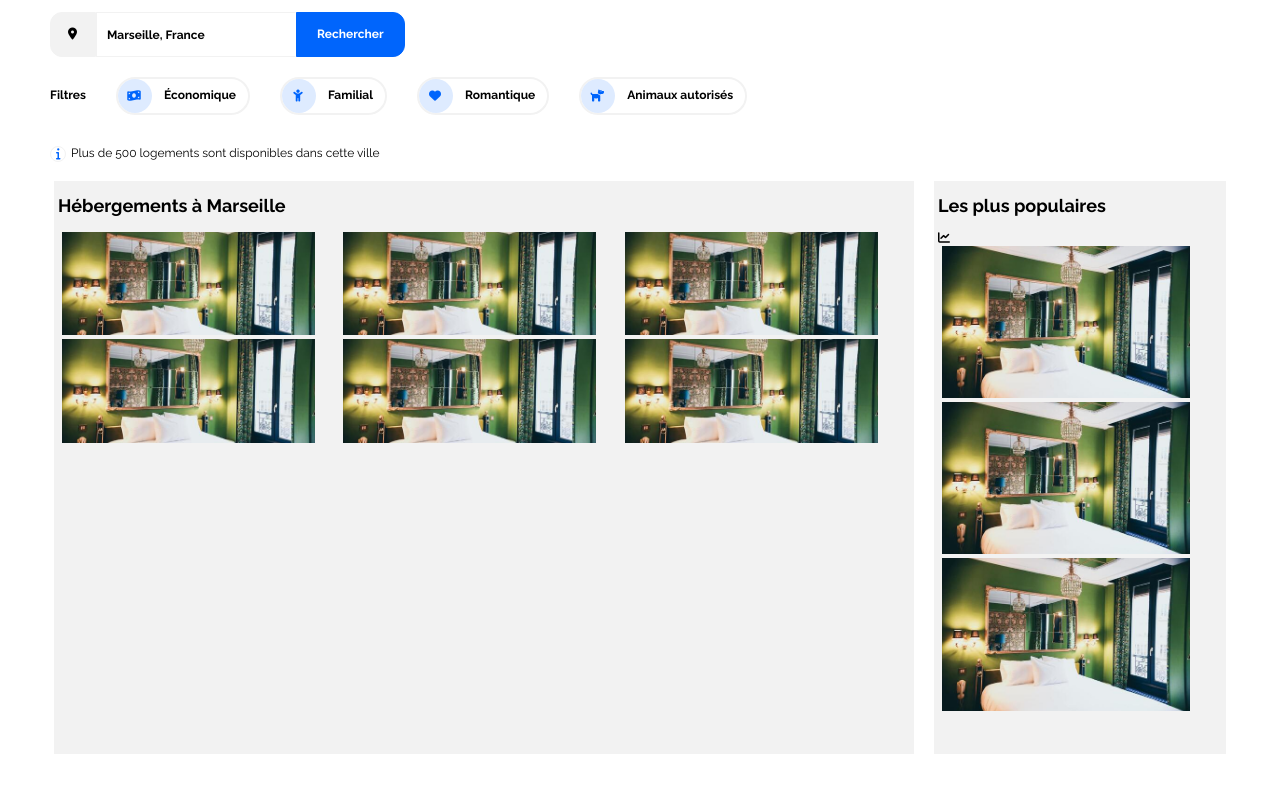
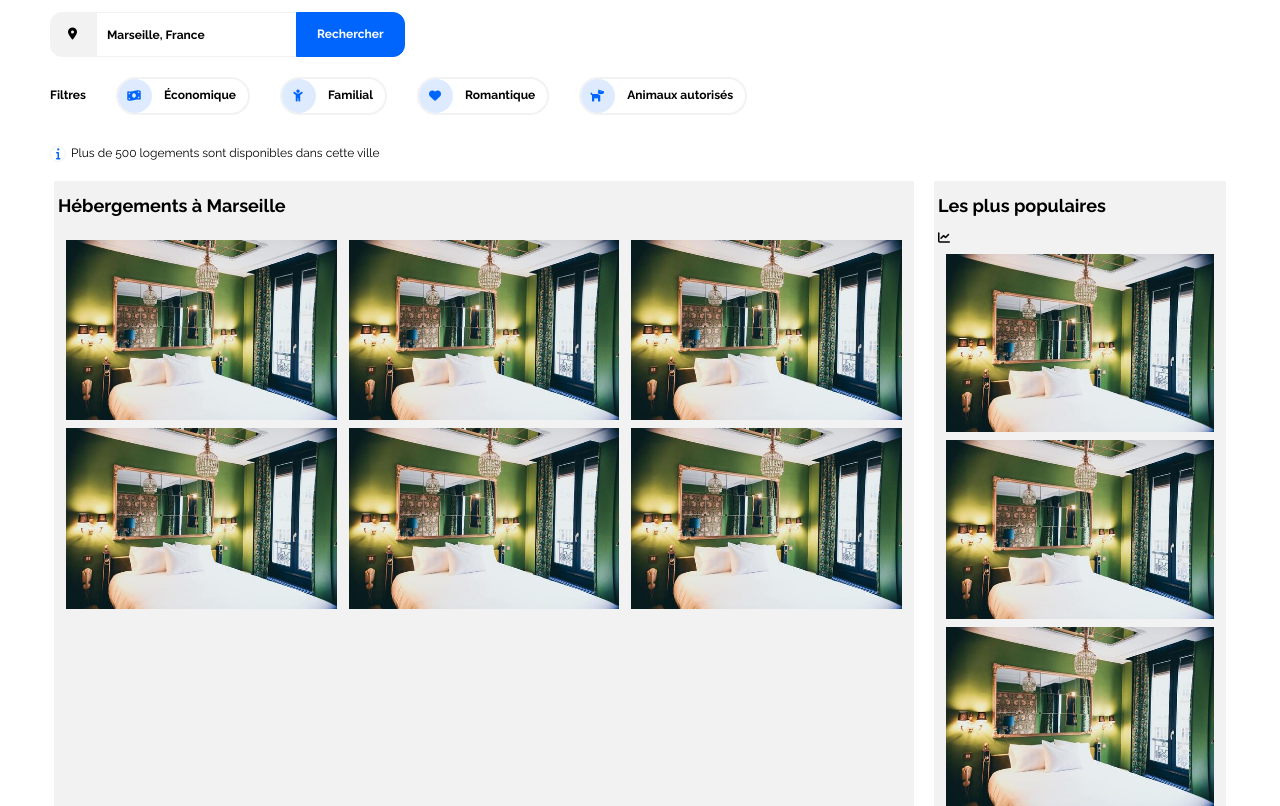
Before and after one commit to OCform/Booki, a plain HTML site: page index.html in a window 1280 px wide. Shown: the part 141-947 px from the top of the page. Before the commit the page ends 895 px from the top, so only its background shows below. Drawn offline with nearby package versions, Linux system fonts and the light colour scheme.

Commit message:
add new cards

```diff
--- a/css/style.css
+++ b/css/style.css
@@ -322,20 +322,27 @@ main div.information p {
   -ms-flex-wrap: wrap; /* IE10 */
   flex-wrap: wrap;
   padding: 0 4px;
+  gap: 4px;
 }
 
 /* Create three equal columns that sits next to each other */
 .column-1-1,
 .column-1-2,
 .column-1-3 {
-  -ms-flex: 33.33%; /* IE10 */
-  flex: 33.33%;
-  max-width: 33.33%;
-  padding: 0 4px
+  -ms-flex: 1; /* IE10 */
+  flex: 1;
+  max-width: 33%;
+  padding: 0 4px;
+}
+
+.column-1-1 img,
+.column-1-2 img,
+.column-1-3 img {
   margin-top: 8px;
   vertical-align: middle;
   width: 100%;
 }
+
 
 /* Responsive layout - makes a one column-layout instead of three columns */
 @media screen and (max-width: 992px) {
@@ -368,11 +375,15 @@ main div.information p {
   -ms-flex: 100%; /* IE10 */
   flex: 100%;
   max-width: 100%;
-  padding: 0 4px
+  padding: 0 4px;
+}
+
+.column-2-2 img {
   margin-top: 8px;
   vertical-align: middle;
   width: 100%;
 }
+
 
 /* Responsive layout - makes a one column-layout instead of three columns */
 @media screen and (max-width: 992px) {
--- a/index.html
+++ b/index.html
@@ -73,18 +73,18 @@
 
           <div class="row-1-1">
             <div class="column-1-1">
-              <img src="images/hebergements/4_small/emile-guillemot-Bj_rcSC5XfE-unsplash.jpg" style="width: 90%;height: 30%;object-fit:cover">
-              <img src="images/hebergements/4_small/emile-guillemot-Bj_rcSC5XfE-unsplash.jpg" style="width: 90%;height: 30%;object-fit:cover">
+              <img src="images/hebergements/4_small/emile-guillemot-Bj_rcSC5XfE-unsplash.jpg"  >
+              <img src="images/hebergements/4_small/emile-guillemot-Bj_rcSC5XfE-unsplash.jpg"  >
             </div>
 
             <div class="column-1-2">
-              <img src="images/hebergements/4_small/emile-guillemot-Bj_rcSC5XfE-unsplash.jpg" style="width: 90%;height: 30%;object-fit:cover">
-              <img src="images/hebergements/4_small/emile-guillemot-Bj_rcSC5XfE-unsplash.jpg" style="width: 90%;height: 30%;object-fit:cover">
+              <img src="images/hebergements/4_small/emile-guillemot-Bj_rcSC5XfE-unsplash.jpg"  >
+              <img src="images/hebergements/4_small/emile-guillemot-Bj_rcSC5XfE-unsplash.jpg"  >
             </div>
 
             <div class="column-1-3">
-              <img src="images/hebergements/4_small/emile-guillemot-Bj_rcSC5XfE-unsplash.jpg" style="width: 90%;height: 30%;object-fit:cover">
-              <img src="images/hebergements/4_small/emile-guillemot-Bj_rcSC5XfE-unsplash.jpg" style="width: 90%;height: 30%;object-fit:cover">
+              <img src="images/hebergements/4_small/emile-guillemot-Bj_rcSC5XfE-unsplash.jpg"  >
+              <img src="images/hebergements/4_small/emile-guillemot-Bj_rcSC5XfE-unsplash.jpg"  >
             </div>
           </div>
         </div>
@@ -97,9 +97,9 @@
 
         	  <div class="row-1-2">
           	  <div class="column-2-2">
-                <img src="images/hebergements/4_small/emile-guillemot-Bj_rcSC5XfE-unsplash.jpg" style="width: 90%;height: 30%;object-fit:cover">
-                <img src="images/hebergements/4_small/emile-guillemot-Bj_rcSC5XfE-unsplash.jpg" style="width: 90%;height: 30%;object-fit:cover">
-                <img src="images/hebergements/4_small/emile-guillemot-Bj_rcSC5XfE-unsplash.jpg" style="width: 90%;height: 30%;object-fit:cover">
+                <img src="images/hebergements/4_small/emile-guillemot-Bj_rcSC5XfE-unsplash.jpg"  >
+                <img src="images/hebergements/4_small/emile-guillemot-Bj_rcSC5XfE-unsplash.jpg"  >
+                <img src="images/hebergements/4_small/emile-guillemot-Bj_rcSC5XfE-unsplash.jpg"  >
               </div>
             </div>
           </div>
```
